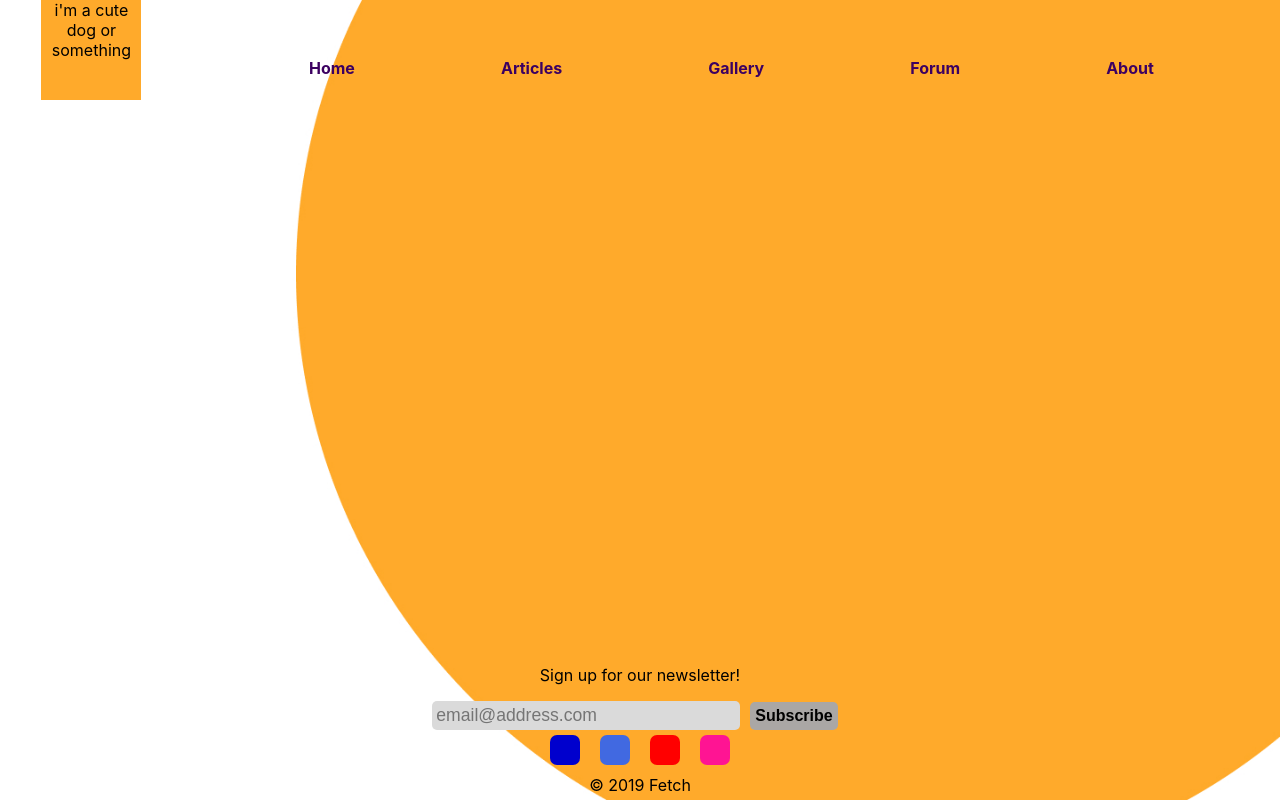
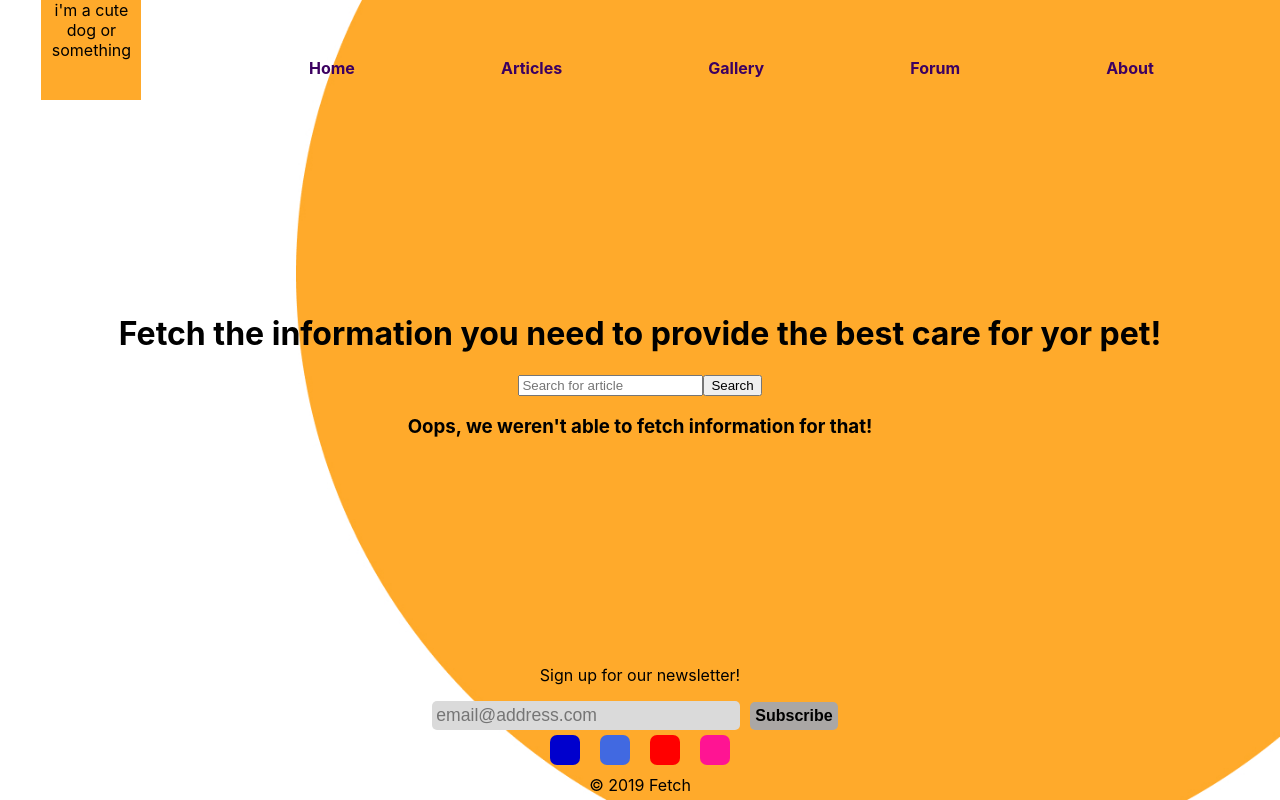
Before and after one commit to rursteve2/fetch, a React (Create React App) app: page /search-results in a window 1280 px wide. Built offline with nearby package versions, Linux system fonts and the light colour scheme.

Commit message:
redirect search results

```diff
--- a/src/App.js
+++ b/src/App.js
@@ -3,24 +3,25 @@ import './App.css';
 import NavBar from './components/NavBar'
 import Search from './components/Search'
 import Body from './components/Body'
-import Forum from './components/Forum'
 import Footer from './components/Footer'
-
-
-
+import Results from './components/Results'
 import Articles from './components/Articles'
-import { Route, Switch } from 'react-router-dom'
+import { Route, Switch } from 'react-router-dom';
+import articles from './articles.js';
 
 class App extends Component {
 constructor() {
   super()
   this.state = {
     search: "",
+    filteredArticles: [],
+    submitted: false,
     articles: [],
     dogs: [],
     cats: [],
     bunnies: []
   }
+  this.resetSubmit = this.resetSubmit.bind(this);
 }
 //   dataGrabber = async() => {
 //   const newData = data.map((articles) => {
@@ -57,6 +58,26 @@ constructor() {
     let { value } = e.target;
     this.setState({ search: value });
   }
+
+  onSubmit = (e) => {
+    e.preventDefault();
+    let allArticles = articles.filter((article) =>
+      article.pet.includes(this.state.search) || article.pet+'s' === this.state.search
+    )
+    console.log(allArticles)
+    this.setState({
+      filteredArticles: allArticles,
+      submitted: true
+    })
+    return allArticles
+  }
+
+  resetSubmit() {
+    this.setState({
+      submitted: false
+    })
+  }
+
   render() {
   return (
     <div className="App">
@@ -64,12 +85,27 @@ constructor() {
       <Switch>
         <Route exact path="/" render={() =>
         <div>
-          <Search search={this.state.search} onChangeHandler={this.onChangeHandler} />
+          <Search
+            search={this.state.search}
+            submitted={this.state.submitted}
+            onSubmit={this.onSubmit}
+            onChangeHandler={this.onChangeHandler} filteredArticles={this.state.filteredArticles}
+          />
           <Body/>
         </div>
       }/>
       <Route path="/articles" render={() => <Articles/>}/>
-      <Route path="/forums" render={() => <Forum/>}/>
+      <Route path="/search-results" render={() => <div>
+        <Search
+          search={this.state.search}
+          submitted={this.state.submitted}
+          onSubmit={this.onSubmit}
+          onChangeHandler={this.onChangeHandler} filteredArticles={this.state.filteredArticles}
+        />
+        <Results
+        articles={this.state.filteredArticles}
+        resetSubmit={this.resetSubmit} />
+        </div> }/>
       </Switch>
       <Footer/>
     </div>
--- /dev/null
+++ b/src/components/Results.js
@@ -0,0 +1,40 @@
+import React, { Component } from 'react';
+
+class Results extends Component {
+  constructor(props) {
+    super(props);
+    this.showArticles = this.showArticles.bind(this);
+  }
+
+  componentDidMount() {
+    this.props.resetSubmit();
+  }
+
+  showArticles() {
+    let articles = this.props.articles.map((article, index) => {
+      return (
+        <div className="articles" key={index}>
+          <h1>{article.title}</h1>
+          <p>{article.brief}</p>
+        </div>
+      )
+    })
+    return articles
+  }
+
+  noResults() {
+    return (
+      <h3>Oops, we weren't able to fetch information for that!</h3>
+    )
+  }
+
+  render() {
+    return (
+      <div>
+        {this.props.articles.length ? this.showArticles() : this.noResults()}
+      </div>
+    )
+  }
+}
+
+export default Results;
--- a/src/components/Search.js
+++ b/src/components/Search.js
@@ -1,50 +1,18 @@
 import React, { Component } from 'react';
-import articles from '../articles'
+import { Redirect } from 'react-router-dom';
 
 class Search extends Component {
-    constructor() {
-        super()
-        this.state = {
-            filteredArticles: [],
-            submitted:false
-        }
-    }
-
-    onSubmit = (e) => {
-        e.preventDefault()
-        let allArticles = articles.filter((article) =>
-          article.pet.includes(this.props.search) || article.pet+'s' === this.props.search
-        )
-        console.log(allArticles)
-        this.setState({
-            filteredArticles: allArticles,
-            submitted:true
-        })
-        return allArticles
-      }
-
-
-
-  render() {
-      let map = this.state.submitted ?
-      this.state.filteredArticles.map((article) => {
-          return(
-              <div className="articles">
-              <h1>{article.title}</h1>
-              <p>{article.body}</p>
-              </div>
-          )
-      }) : null
+  render () {
     return (
       <div>
-      <form onChange={e => this.onSubmit(e)}>
+        <form onSubmit={e => this.props.onSubmit(e)}>
           <h1>Fetch the information you need to provide the best care for yor pet!</h1>
           <input onChange={this.props.onChangeHandler} type="search" value={this.props.search} placeholder="Search for article"/>
           <button type="submit">Search</button>
         </form>
-      {map}
+        {this.props.submitted ? <Redirect to="/search-results"/> : null }
       </div>
-  );
+    )
   }
 }
 
```
Also changed, not shown: src/assets/fetch.png (added). Lines whose indentation alone changed are shown as unchanged.
